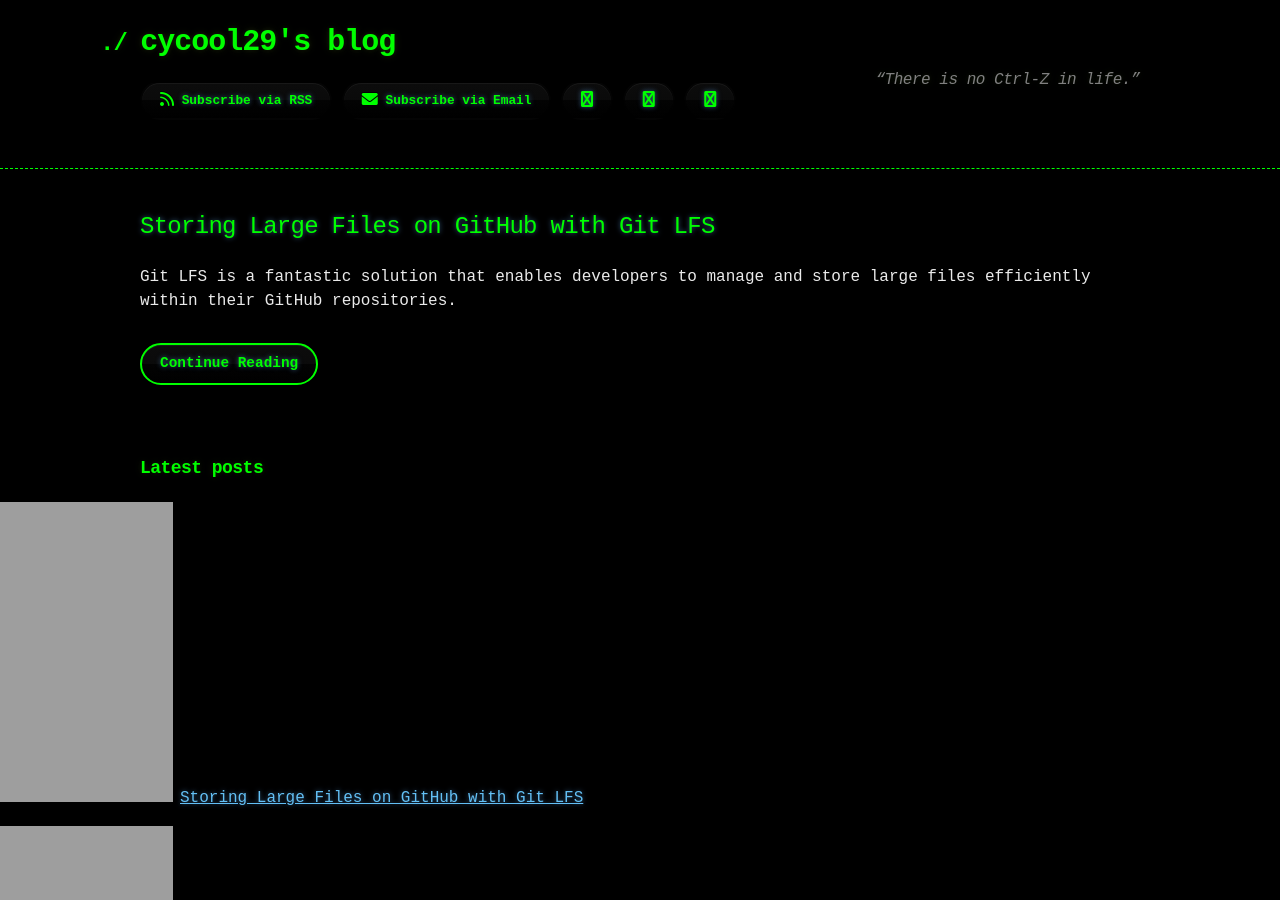
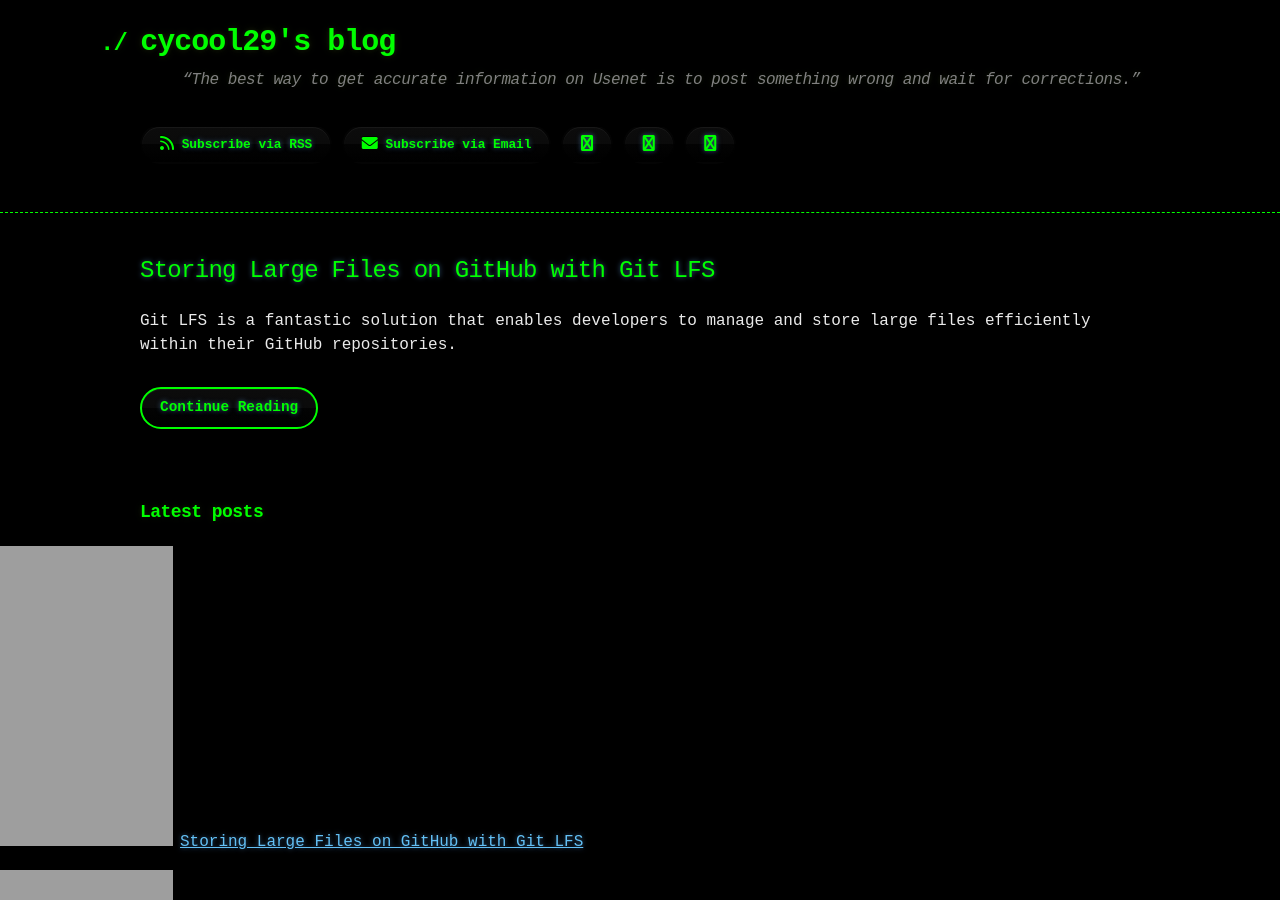
Before and after one commit to cycool29/cycool29.github.io, a Jekyll site: the page built from index.md, in a window 1280 px wide and 900 px high. Built offline with Jekyll 4.4.1, drawn with Linux system fonts in a browser that asks for light colours; a style sheet for code colours, icons or effects is not loaded.

Commit message:
Update quotes

```diff
--- a/_config.yml
+++ b/_config.yml
@@ -1,5 +1,5 @@
 title: cycool29's blog
-description: "“There is no Ctrl-Z in life.” "
+description: "“The best way to get accurate information on Usenet is to post something wrong and wait for corrections.” "
 bio: A high school student. Intermediate in Python, Git, Bash. Learning JavaScript. He/Him. "
 author: cycool29
 url: https://cycool29.github.io
```
